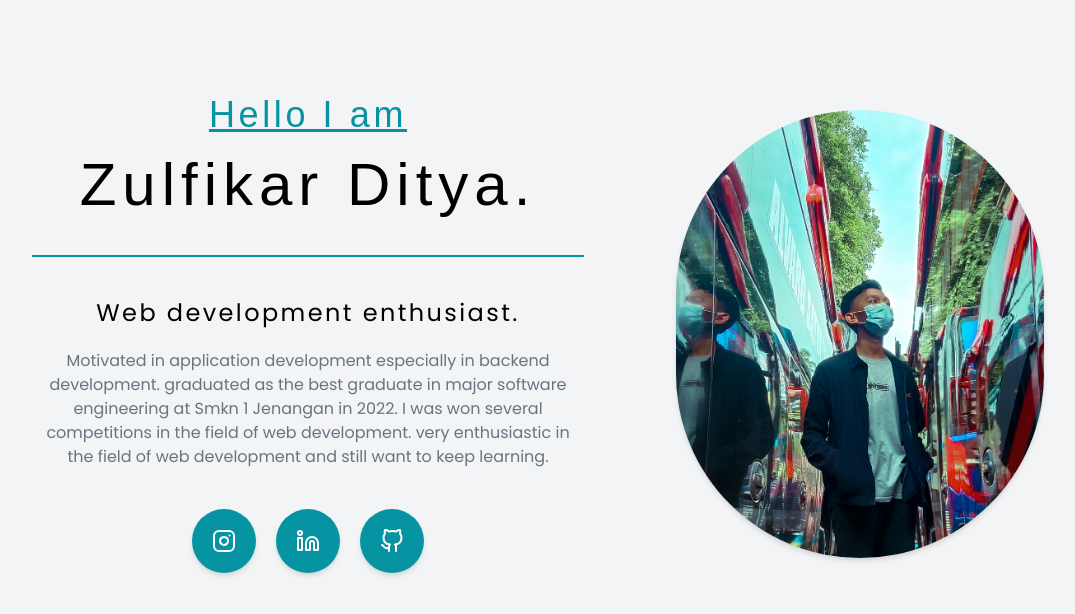
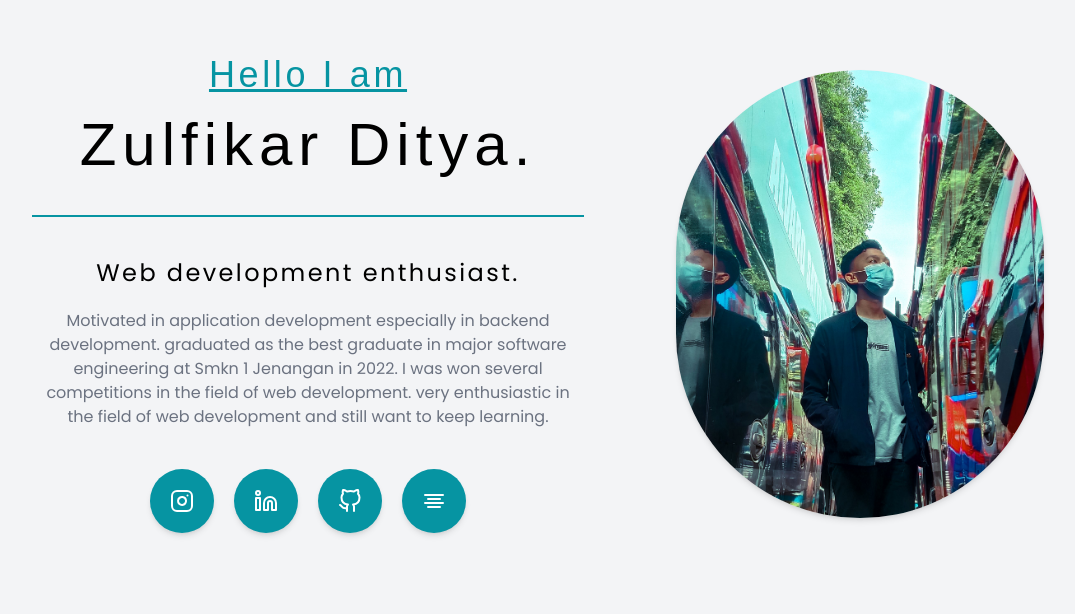
Before and after one commit to zulfikar-ditya/profile, a Next.js app: page / in a window 1280 px wide. Shown: the part 106-720 px from the top of the page, without its empty margins (104-1179 px from the left). Built offline with nearby package versions, Linux system fonts and the light colour scheme; a web font is replaced by a local one.

Commit message:
add resume

```diff
--- a/pages/index.js
+++ b/pages/index.js
@@ -1,6 +1,6 @@
 import Head from "next/head";
 import MyNavbar from "../components/main/MyNavbar";
-import { Instagram, Linkedin, GitHub } from "react-feather";
+import { Instagram, Linkedin, GitHub, AlignCenter } from "react-feather";
 import Image from "next/image";
 
 export default function Home() {
@@ -15,8 +15,8 @@ export default function Home() {
 			<div className="">
 				{/* <MyNavbar /> */}
 				<div className="">
-					<section className="container mx-auto p-10 md:p-20 lg:p-10">
-						<div className="flex flex-row-reverse flex-wrap min-h-screen items-center">
+					<section className="container mx-auto">
+						<div className="flex flex-row-reverse flex-wrap min-h-screen items-center p-10 md:p-20 lg:p-10">
 							<div className="w-[100%] lg:w-[46%] flex justify-center">
 								<img
 									src="/img.jpg"
@@ -80,6 +80,18 @@ export default function Home() {
 											</p>
 										</a>
 									</div>
+									<div className="">
+										<a
+											href="https://drive.google.com/file/d/1AQEw4ru0zvj6-rejuQOiuKEYn8rhnH79/view?usp=sharing"
+											target="_blank"
+											rel="noopener noreferrer"
+											title="Resume"
+										>
+											<p className="text-white hover:text-teal-500 border-0 hover:border border-teal-500 bg-teal-500 hover:bg-white p-5 rounded-full transition-all transform hover:scale-105 shadow-md hover:shadow-md cursor-pointer">
+												<AlignCenter />
+											</p>
+										</a>
+									</div>
 								</div>
 							</div>
 						</div>
```
